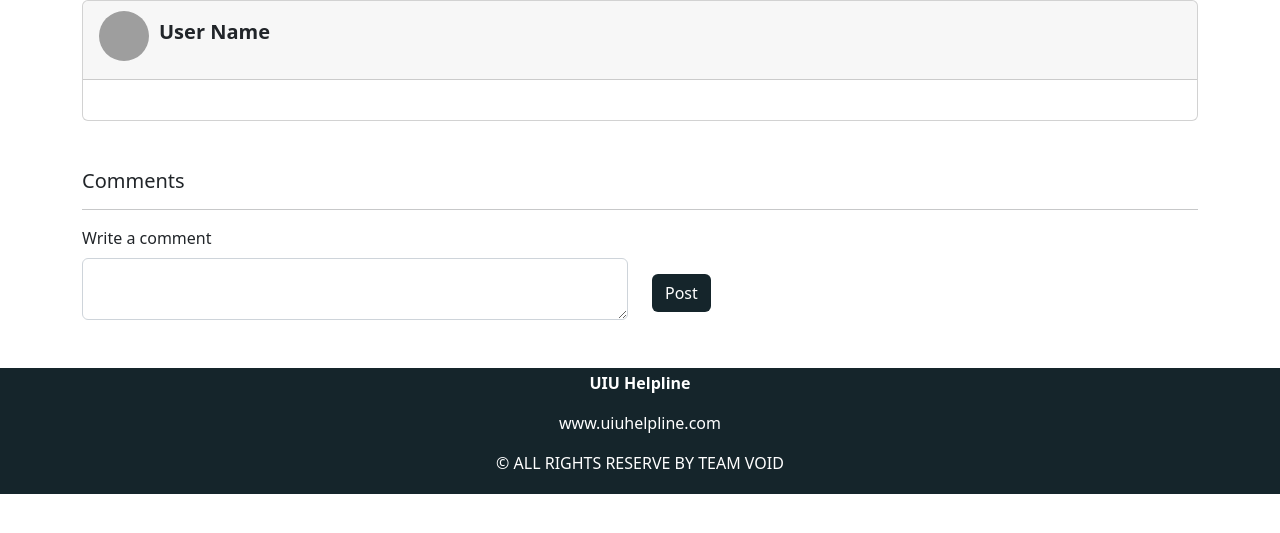
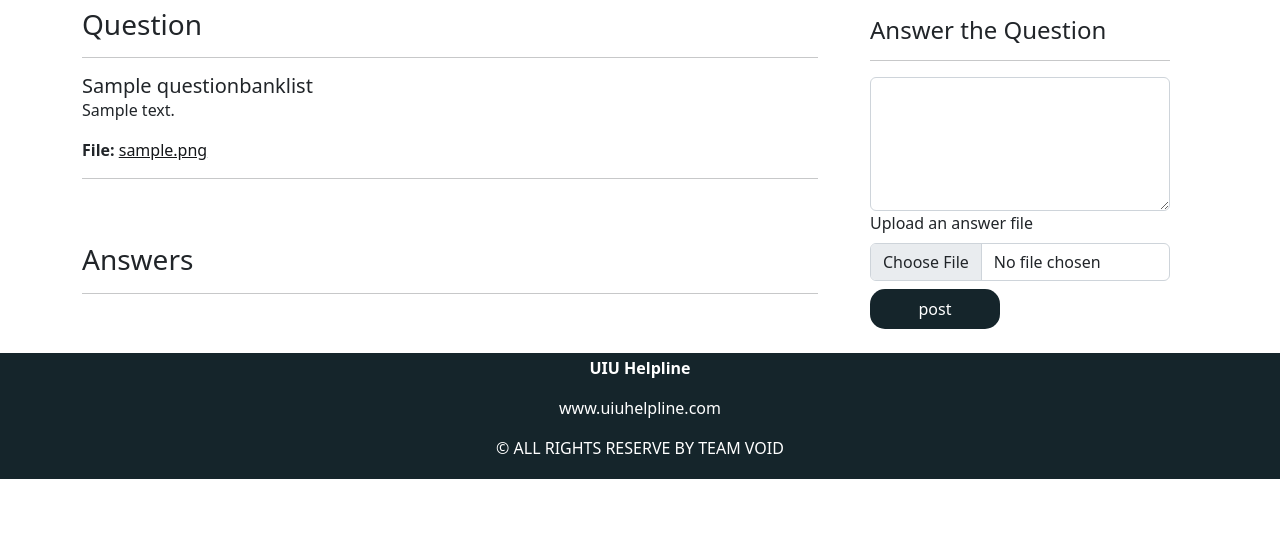
Before and after one commit to Duranta19/UIU-Helpline, a PHP site: page /questionDetail.php?question_id=1 in a window 1280 px wide. Shown: the part 58-591 px from the top of the page. Run offline with PHP 8.4, Linux system fonts and the light colour scheme; a user stored in the database is signed in; data comes from the database, SQL or seed files in the repository; tables that the repository leaves empty or names only in its code hold one stand-in row (values such as "Sample post"); data that the repository does not hold is empty; grey boxes are pictures that could not be loaded.

Commit message:
work on question details. done 50%

```diff
--- a/questionDetail.php
+++ b/questionDetail.php
@@ -1,67 +1,55 @@
 <?php
-    // $comment_by = "1";
+session_start();
+$ans_by = $_SESSION['userID'] ;
 $question_id = $_GET['question_id'];
 include('components/dbConnect.php');
 //post details
 $sql = "SELECT `id`, `question_title`, `question_details`, `question_by`, `date`, `question_file` FROM `questionbanklist` WHERE id = '$question_id'";
-    $result = mysqli_query($conn,$sql);
+$result = mysqli_query($conn, $sql);
 $row = mysqli_fetch_assoc($result);
 
 //comment section
-    if(isset($_POST['post_comment'])){
-        $comment = $_POST['comment'];
+if (isset($_POST['post'])) {
+    $answer_details = $_POST['answer_details'];
+    $answer_file = $_FILES['answer_file']['name'];
 
-        $sql2 = "INSERT INTO `post_comment`(`comment`, `comment_by`, `post_id`) VALUES ('$comment','$comment_by','$post_id');";
+    $sql2 = "INSERT INTO `questionans`( `quesAns`, `ansBy`, `question_id`, `ansFile`) VALUES ('$answer_details','$ans_by','$question_id','$answer_file');";
     $result2 = mysqli_query($conn, $sql2);
+    if ($result2) {
+        move_uploaded_file($_FILES['answer_file']['tmp_name'], __DIR__ . "/questions/" . $_FILES['answer_file']['name']);
+
+    }
 }
 ?>
 <?php
 $title = "Question details";
 include "components/header.php";
 ?>
-<!-- post section -->
+
+
 <div class="container">
-    <div class="card w-100">
-        <div class="card-header" style="display:inline-flex">
-            <img src="https://t3.ftcdn.net/jpg/05/34/22/36/360_F_534223627_0JFVJDBwNku7LyLazrtN6YBTJ2agUfP5.jpg" alt="" style="width:50px; height:50px; border-radius:50%; margin-top:2px">
-            <p style="padding: 8px 10px; font-size:20px"><b>User Name</b></p>
+    <div class="row">
+        <div class="col-md-8 my-2">
+            <h3>Question</h1>
+                <hr>
+                <div class="Container">
+                    <h5 class="card-title"><?php echo $row['question_title']; ?></h5>
+                    <p class="card-text"><?php echo $row['question_details']; ?></p>
+                    <label for=""><b>File: </b> </label>
+                    <a href="questions/<?php echo $row['question_file']; ?>" target="_blank"><?php echo $row['question_file']; ?></a>
                 </div>
-        <div class="card-body">
-            <h5 class="card-title"><?php echo $row['post_title']; ?></h5>
-            <p class="card-text"><?php echo $row['post_details']; ?></p>
-        </div>
-    </div>
-</div>
+                <hr>
                 <br>
                 <br>
-
-
-<!-- post a comment -->
+                <h3>Answers</h3>
+                <hr>
+                <br>
                 <div class="container">
-<h5>Comments</h5>
-<hr>
-    <form action="post_details.php?post_id=<?php echo $post_id; ?>" method="post">
-        <div class="row">
-            <div class="col">
-                <label for="exampleFormControlTextarea1" class="form-label">Write a comment</label>
-                <textarea class="form-control" name="comment" id="exampleFormControlTextarea1" rows="2"></textarea>
-            </div>
-            <div class="col">
-                <input type="submit" name="post_comment" value="Post" class="btn mt-5" style="background-color: #15252B; color :white">
-            </div>
-
-        </div>
-    </form>
-</div>
-
-<!-- comment section -->
-<div class="container">
-    <div class="row">
                     <?php
                     include('components/dbConnect.php');
                     $sql3 = "SELECT `id`,`name`, `comment`, `comment_by`, `post_id`, `date` FROM `post_comment` INNER JOIN accounts on accounts.userid = post_comment.comment_by WHERE `post_id` = '$post_id'";
-            $result3 = mysqli_query($conn,$sql3);
-            while($row = mysqli_fetch_assoc($result3)){
+                    $result3 = mysqli_query($conn, $sql3);
+                    while ($row = mysqli_fetch_assoc($result3)) {
                     ?>
                         <div class="card mt-2">
                             <div class="card-header" style="display:inline-flex; height:55px">
@@ -77,12 +65,28 @@
                         </div>
                     <?php } ?>
                 </div>
+
+        </div>
+        <div class="col-md-4">
+            <div class="container">
+                <form action="questionDetail.php?question_id=<?php echo $question_id; ?>" method="post" enctype="multipart/form-data">
+                    <div class=" justify-content-center m-3">
+                        <h4>Answer the Question</h4>
+                        <hr>
+                        <textarea class="form-control" id="exampleFormControlTextarea1" name="answer_details" rows="5" cols="50"></textarea>
+                        <label for="question_file" class="form-label">Upload an answer file</label>
+                        <input class="form-control" type="file" id="answer_file" name="answer_file">
+                        <input type="submit" value="post" name="post" class="btn my-2" style="width:130px; height:40px; background-color: #15252B; border-radius: 15px; color:white;">
+
+                    </div>
+                </form>
+
+            </div>
+        </div>
+    </div>
 </div>
 
 
-
-<br>
-<br>
 <?php
 include('components/footer.php');
 ?>
```
Also changed, not shown: 2 other files. Lines whose indentation alone changed are shown as unchanged.
